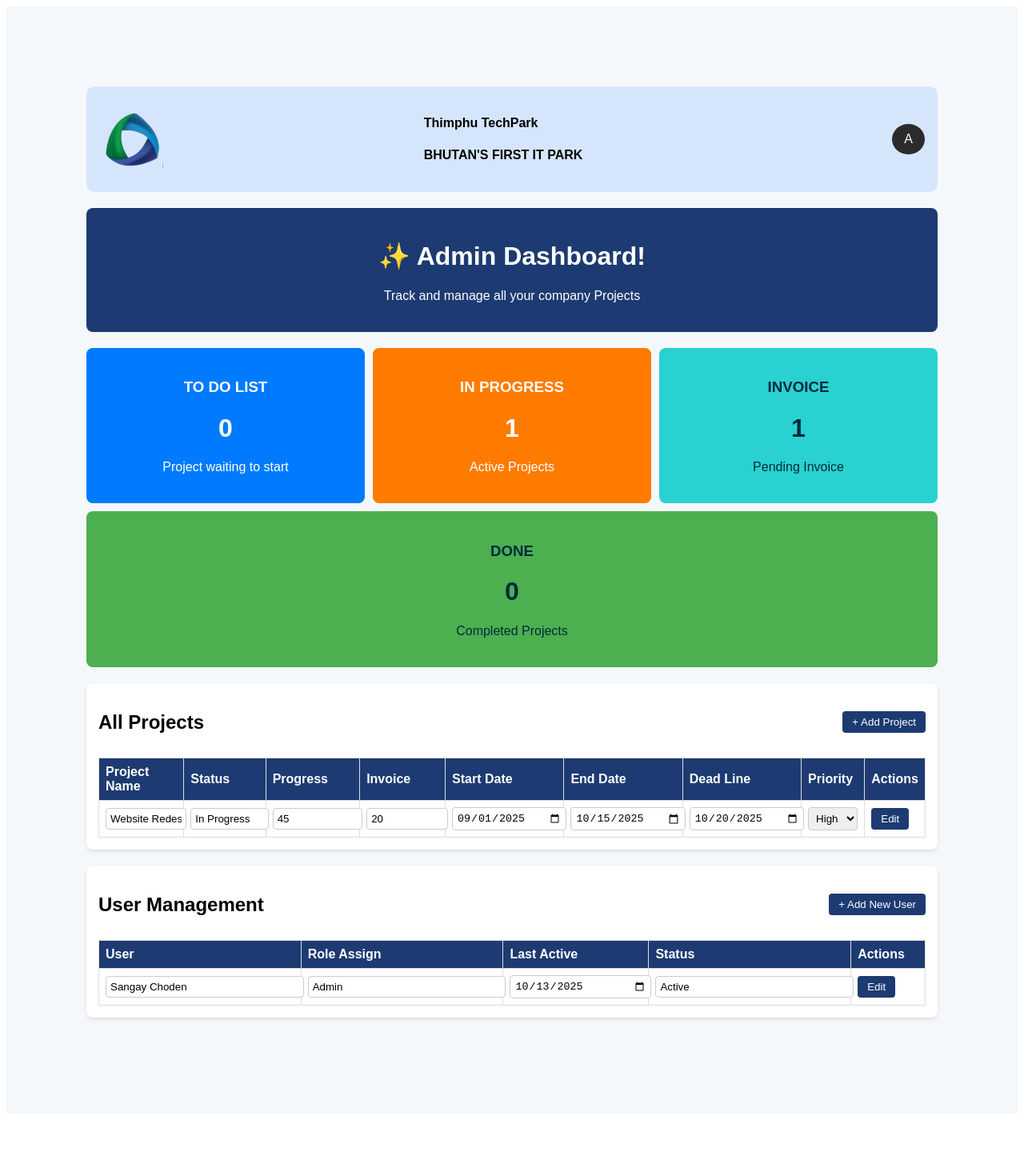
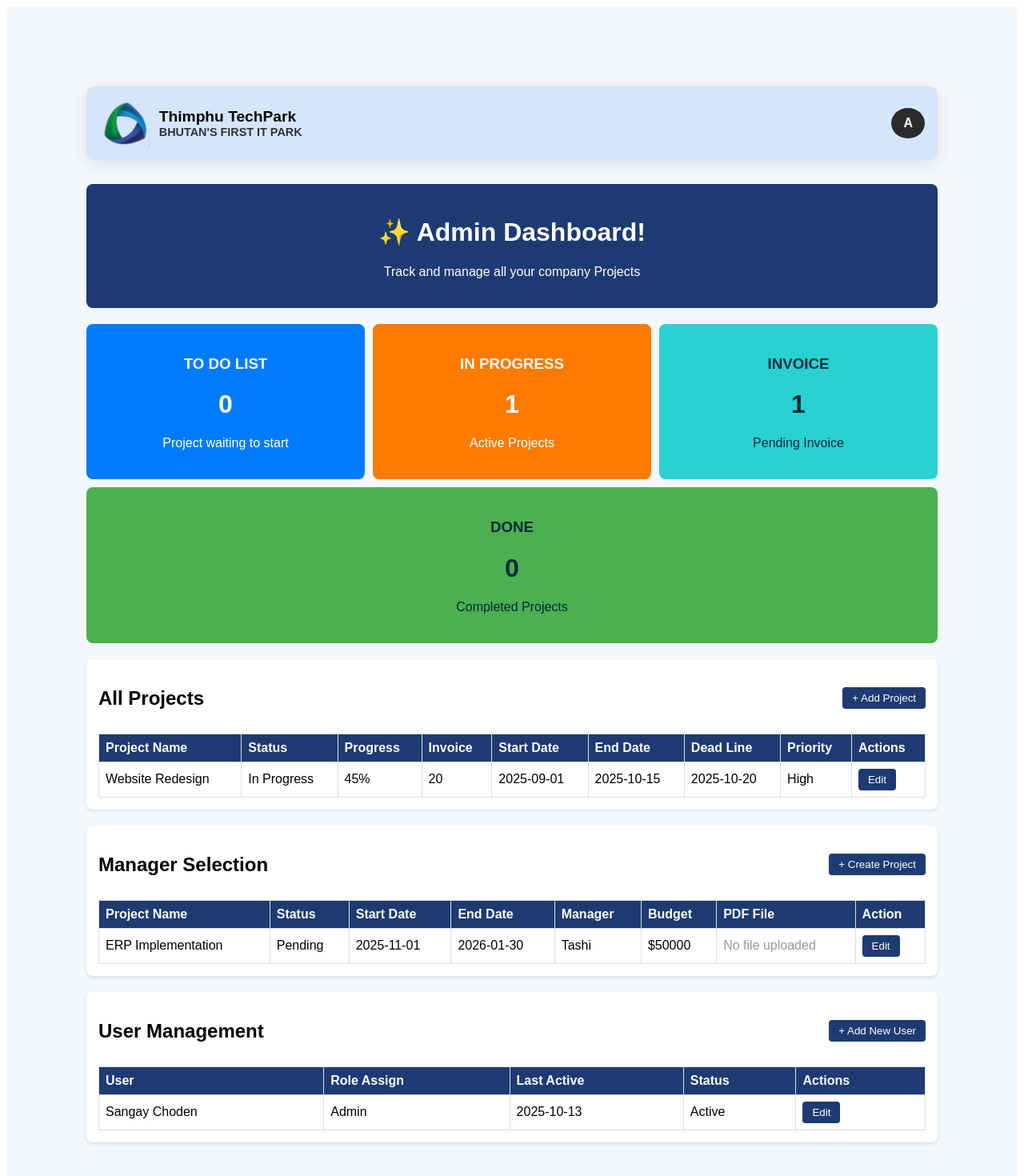
Before and after one commit to Yesheylhaden/Project_Management_System, a React (Vite) app: page /dashboard in a window 1280 px wide. Shown: the top 1470 px of the page at 80% size. Before the commit the page ends 1400 px from the top, so only its background shows below. Built offline with nearby package versions, Linux system fonts and the light colour scheme.

Commit message:
final update

```diff
--- a/src/AdminDashboard.css
+++ b/src/AdminDashboard.css
@@ -9,14 +9,52 @@
   box-sizing: border-box;
 }
 
-/* Header */
-.header {
+/* Header with blur background */
+.glass-header {
+  backdrop-filter: blur(10px);
+  background: rgba(255, 255, 255, 0.2);
+  border-radius: 16px;
+  padding: 15px 25px;
   display: flex;
   justify-content: space-between;
   align-items: center;
-  flex-wrap: wrap;
-  margin-bottom: 20px;
+  margin-bottom: 30px;
+  box-shadow: 0 4px 20px rgba(0, 0, 0, 0.1);
 }
+
+/* Logo block (logo + text together) */
+.logo-block {
+  display: flex;
+  align-items: center;
+  gap: 12px;
+}
+
+.logo-img {
+  height: 60px;
+  width: auto;
+}
+
+.logo-text h4 {
+  margin: 0;
+  font-size: 1.2rem;
+  font-weight: 600;
+}
+
+.logo-text p {
+  margin: 0;
+  font-size: 0.9rem;
+  font-weight: bold;
+  color: #333;
+}
+
+.profile {
+  background: #2b2b2b;
+  color: white;
+  padding: 12px 16px;
+  border-radius: 50%;
+  font-weight: bold;
+}
+
 .logo {
   display: flex;
   align-items: center;
@@ -170,3 +208,43 @@ input, select {
     width: 100%;
   }
 }
+
+.modal-overlay {
+  position: fixed;
+  top: 0;
+  left: 0;
+  width: 100%;
+  height: 100%;
+  background: rgba(0,0,0,0.5);
+  display: flex;
+  justify-content: center;
+  align-items: center;
+  z-index: 1000;
+}
+.modal {
+  background: #fff;
+  padding: 20px 30px;
+  border-radius: 10px;
+  width: 400px;
+  box-shadow: 0 5px 20px rgba(0,0,0,0.2);
+}
+.modal input, .modal select {
+  width: 100%;
+  margin-bottom: 10px;
+  padding: 6px;
+  border-radius: 5px;
+  border: 1px solid #ccc;
+}
+.modal-actions {
+  display: flex;
+  justify-content: space-between;
+}
+.modal-actions button.cancel {
+  background-color: #e74c3c;
+  color: #fff;
+}
+.pdf-name {
+  font-size: 0.85rem;
+  color: #333;
+  margin-top: 4px;
+}
--- a/src/AdminDashboard.jsx
+++ b/src/AdminDashboard.jsx
@@ -4,9 +4,21 @@ import './AdminDashboard.css';
 export default function AdminDashboard() {
   const [projects, setProjects] = useState([]);
   const [users, setUsers] = useState([]);
+  const [selectionProjects, setSelectionProjects] = useState([]);
+  const [showCreateModal, setShowCreateModal] = useState(false);
+  const [editing, setEditing] = useState({ type: '', id: null }); // track which record is being edited
+
+  const [newProject, setNewProject] = useState({
+    name: '',
+    status: 'To Do',
+    startDate: '',
+    endDate: '',
+    manager: '',
+    budget: '',
+    pdf: null,
+  });
 
   useEffect(() => {
-    // Sample data (replace with backend fetch)
     setProjects([
       {
         id: 1,
@@ -24,10 +36,23 @@ export default function AdminDashboard() {
     setUsers([
       { id: 1, name: 'Sangay Choden', role: 'Admin', lastActive: '2025-10-13', status: 'Active' },
     ]);
+
+    setSelectionProjects([
+      {
+        id: 1,
+        name: 'ERP Implementation',
+        status: 'Pending',
+        startDate: '2025-11-01',
+        endDate: '2026-01-30',
+        manager: 'Tashi',
+        budget: 50000,
+        pdf: null,
+      },
+    ]);
   }, []);
 
   const handleProjectChange = (id, field, value) => {
-    setProjects(projects.map(p => (p.id === id ? { ...p, [field]: value } : p)));
+    setProjects(projects.map((p) => (p.id === id ? { ...p, [field]: value } : p)));
   };
 
   const handleAddProject = () => {
@@ -56,52 +81,76 @@ export default function AdminDashboard() {
     setUsers([newUser, ...users]);
   };
 
+  const handleCreateProject = () => {
+    const created = { ...newProject, id: Date.now() };
+    setSelectionProjects([created, ...selectionProjects]);
+    setShowCreateModal(false);
+    setNewProject({
+      name: '',
+      status: 'To Do',
+      startDate: '',
+      endDate: '',
+      manager: '',
+      budget: '',
+      pdf: null,
+    });
+  };
+
+  const handleSaveEdit = () => {
+    setEditing({ type: '', id: null });
+  };
+
+  const handleCancelEdit = () => {
+    setEditing({ type: '', id: null });
+  };
+
   return (
     <div className="dashboard-container">
-      <header className="header">
-        <img
-            src="/logo.png"
-            alt="Thimphu TechPark Logo"
-            className="logo"
-          />
-        <div className="logo">
-          <div className="tagline" >
+      {/* Header */}
+      {/* Header */}
+<header className="header glass-header">
+  <div className="logo-block">
+    <img src="/logo.png" alt="Thimphu TechPark Logo" className="logo-img" />
+    <div className="logo-text">
       <h4>Thimphu TechPark</h4>
-            <h4>BHUTAN'S FIRST IT PARK</h4>
+      <p>BHUTAN'S FIRST IT PARK</p>
     </div>
   </div>
   <div className="profile">A</div>
 </header>
 
 
+      {/* Intro */}
       <div className="intro-card">
         <h1>✨ Admin Dashboard!</h1>
         <p>Track and manage all your company Projects</p>
       </div>
 
+      {/* Stats */}
       <div className="stats-row">
         <div className="stat-box blue">
           <h3>TO DO LIST</h3>
-          <h1>{projects.filter(p => p.status === 'To Do').length}</h1>
+          <h1>{projects.filter((p) => p.status === 'To Do').length}</h1>
           <p>Project waiting to start</p>
         </div>
         <div className="stat-box orange">
           <h3>IN PROGRESS</h3>
-          <h1>{projects.filter(p => p.status === 'In Progress').length}</h1>
+          <h1>{projects.filter((p) => p.status === 'In Progress').length}</h1>
           <p>Active Projects</p>
         </div>
         <div className="stat-box cyan">
           <h3>INVOICE</h3>
-          <h1>{projects.filter(p => p.invoice < 100).length}</h1>
+          <h1>{projects.filter((p) => p.invoice < 100).length}</h1>
           <p>Pending Invoice</p>
         </div>
         <div className="stat-box green">
           <h3>DONE</h3>
-          <h1>{projects.filter(p => p.status === 'Done').length}</h1>
+          <h1>{projects.filter((p) => p.status === 'Done').length}</h1>
           <p>Completed Projects</p>
         </div>
       </div>
 
+      {/* All Projects */}
       <div className="section">
         <div className="section-header">
           <h2>All Projects</h2>
@@ -124,6 +173,8 @@ export default function AdminDashboard() {
           <tbody>
             {projects.map((p) => (
               <tr key={p.id}>
+                {editing.type === 'project' && editing.id === p.id ? (
+                  <>
                     <td><input value={p.name} onChange={(e) => handleProjectChange(p.id, 'name', e.target.value)} /></td>
                     <td><input value={p.status} onChange={(e) => handleProjectChange(p.id, 'status', e.target.value)} /></td>
                     <td><input type="number" value={p.progress} onChange={(e) => handleProjectChange(p.id, 'progress', e.target.value)} /></td>
@@ -138,13 +189,97 @@ export default function AdminDashboard() {
                         <option>High</option>
                       </select>
                     </td>
-                <td><button>Edit</button></td>
+                    <td>
+                      <button onClick={handleSaveEdit}>Save</button>
+                      <button className="cancel" onClick={handleCancelEdit}>Cancel</button>
+                    </td>
+                  </>
+                ) : (
+                  <>
+                    <td>{p.name}</td>
+                    <td>{p.status}</td>
+                    <td>{p.progress}%</td>
+                    <td>{p.invoice}</td>
+                    <td>{p.startDate}</td>
+                    <td>{p.endDate}</td>
+                    <td>{p.deadline}</td>
+                    <td>{p.priority}</td>
+                    <td><button onClick={() => setEditing({ type: 'project', id: p.id })}>Edit</button></td>
+                  </>
+                )}
               </tr>
             ))}
           </tbody>
         </table>
       </div>
 
+      {/* Project Selection */}
+      <div className="section">
+        <div className="section-header">
+          <h2>Manager Selection</h2>
+          <button onClick={() => setShowCreateModal(true)}>+ Create Project</button>
+        </div>
+        <table>
+          <thead>
+            <tr>
+              <th>Project Name</th>
+              <th>Status</th>
+              <th>Start Date</th>
+              <th>End Date</th>
+              <th>Manager</th>
+              <th>Budget</th>
+              <th>PDF File</th>
+              <th>Action</th>
+            </tr>
+          </thead>
+          <tbody>
+            {selectionProjects.map((proj) => (
+              <tr key={proj.id}>
+                {editing.type === 'selection' && editing.id === proj.id ? (
+                  <>
+                    <td><input value={proj.name} onChange={(e) => setSelectionProjects(selectionProjects.map(p => p.id === proj.id ? { ...p, name: e.target.value } : p))} /></td>
+                    <td><input value={proj.status} onChange={(e) => setSelectionProjects(selectionProjects.map(p => p.id === proj.id ? { ...p, status: e.target.value } : p))} /></td>
+                    <td><input type="date" value={proj.startDate} onChange={(e) => setSelectionProjects(selectionProjects.map(p => p.id === proj.id ? { ...p, startDate: e.target.value } : p))} /></td>
+                    <td><input type="date" value={proj.endDate} onChange={(e) => setSelectionProjects(selectionProjects.map(p => p.id === proj.id ? { ...p, endDate: e.target.value } : p))} /></td>
+                    <td><input value={proj.manager} onChange={(e) => setSelectionProjects(selectionProjects.map(p => p.id === proj.id ? { ...p, manager: e.target.value } : p))} /></td>
+                    <td><input type="number" value={proj.budget} onChange={(e) => setSelectionProjects(selectionProjects.map(p => p.id === proj.id ? { ...p, budget: e.target.value } : p))} /></td>
+                    <td>
+                      {proj.pdf ? (
+                        <a href={URL.createObjectURL(proj.pdf)} target="_blank" rel="noopener noreferrer">View PDF</a>
+                      ) : (
+                        <span style={{ color: '#999' }}>No file uploaded</span>
+                      )}
+                    </td>
+                    <td>
+                      <button onClick={handleSaveEdit}>Save</button>
+                      <button className="cancel" onClick={handleCancelEdit}>Cancel</button>
+                    </td>
+                  </>
+                ) : (
+                  <>
+                    <td>{proj.name}</td>
+                    <td>{proj.status}</td>
+                    <td>{proj.startDate}</td>
+                    <td>{proj.endDate}</td>
+                    <td>{proj.manager}</td>
+                    <td>${proj.budget}</td>
+                    <td>
+                      {proj.pdf ? (
+                        <a href={URL.createObjectURL(proj.pdf)} target="_blank" rel="noopener noreferrer">View PDF</a>
+                      ) : (
+                        <span style={{ color: '#999' }}>No file uploaded</span>
+                      )}
+                    </td>
+                    <td><button onClick={() => setEditing({ type: 'selection', id: proj.id })}>Edit</button></td>
+                  </>
+                )}
+              </tr>
+            ))}
+          </tbody>
+        </table>
+      </div>
+
+      {/* User Management */}
       <div className="section">
         <div className="section-header">
           <h2>User Management</h2>
@@ -163,16 +298,99 @@ export default function AdminDashboard() {
           <tbody>
             {users.map((u) => (
               <tr key={u.id}>
+                {editing.type === 'user' && editing.id === u.id ? (
+                  <>
                     <td><input value={u.name} onChange={(e) => setUsers(users.map(x => x.id === u.id ? { ...x, name: e.target.value } : x))} /></td>
                     <td><input value={u.role} onChange={(e) => setUsers(users.map(x => x.id === u.id ? { ...x, role: e.target.value } : x))} /></td>
                     <td><input type="date" value={u.lastActive} onChange={(e) => setUsers(users.map(x => x.id === u.id ? { ...x, lastActive: e.target.value } : x))} /></td>
                     <td><input value={u.status} onChange={(e) => setUsers(users.map(x => x.id === u.id ? { ...x, status: e.target.value } : x))} /></td>
-                <td><button>Edit</button></td>
+                    <td>
+                      <button onClick={handleSaveEdit}>Save</button>
+                      <button className="cancel" onClick={handleCancelEdit}>Cancel</button>
+                    </td>
+                  </>
+                ) : (
+                  <>
+                    <td>{u.name}</td>
+                    <td>{u.role}</td>
+                    <td>{u.lastActive}</td>
+                    <td>{u.status}</td>
+                    <td><button onClick={() => setEditing({ type: 'user', id: u.id })}>Edit</button></td>
+                  </>
+                )}
               </tr>
             ))}
           </tbody>
         </table>
       </div>
+
+      {/* Create Project Modal */}
+      {showCreateModal && (
+        <div className="modal-overlay">
+          <div className="modal">
+            <h3>Create New Project</h3>
+
+            <label>Project Name</label>
+            <input
+              value={newProject.name}
+              onChange={(e) => setNewProject({ ...newProject, name: e.target.value })}
+            />
+
+            <label>Status</label>
+            <select
+              value={newProject.status}
+              onChange={(e) => setNewProject({ ...newProject, status: e.target.value })}
+            >
+              <option>To Do</option>
+              <option>In Progress</option>
+              <option>Done</option>
+            </select>
+
+            <label>Start Date</label>
+            <input
+              type="date"
+              value={newProject.startDate}
+              onChange={(e) => setNewProject({ ...newProject, startDate: e.target.value })}
+            />
+
+            <label>End Date</label>
+            <input
+              type="date"
+              value={newProject.endDate}
+              onChange={(e) => setNewProject({ ...newProject, endDate: e.target.value })}
+            />
+
+            <label>Manager</label>
+            <input
+              value={newProject.manager}
+              onChange={(e) => setNewProject({ ...newProject, manager: e.target.value })}
+            />
+
+            <label>Budget</label>
+            <input
+              type="number"
+              value={newProject.budget}
+              onChange={(e) => setNewProject({ ...newProject, budget: e.target.value })}
+            />
+
+            {/* ✅ Upload PDF only here */}
+            <label>Upload Project PDF</label>
+            <input
+              type="file"
+              accept="application/pdf"
+              onChange={(e) => setNewProject({ ...newProject, pdf: e.target.files[0] })}
+            />
+            {newProject.pdf && <p className="file-name">📎 {newProject.pdf.name}</p>}
+
+            <div className="modal-actions">
+              <button onClick={handleCreateProject}>Save</button>
+              <button className="cancel" onClick={() => setShowCreateModal(false)}>
+                Cancel
+              </button>
+            </div>
+          </div>
+        </div>
+      )}
     </div>
   );
 }
```
Lines whose indentation alone changed are shown as unchanged.
